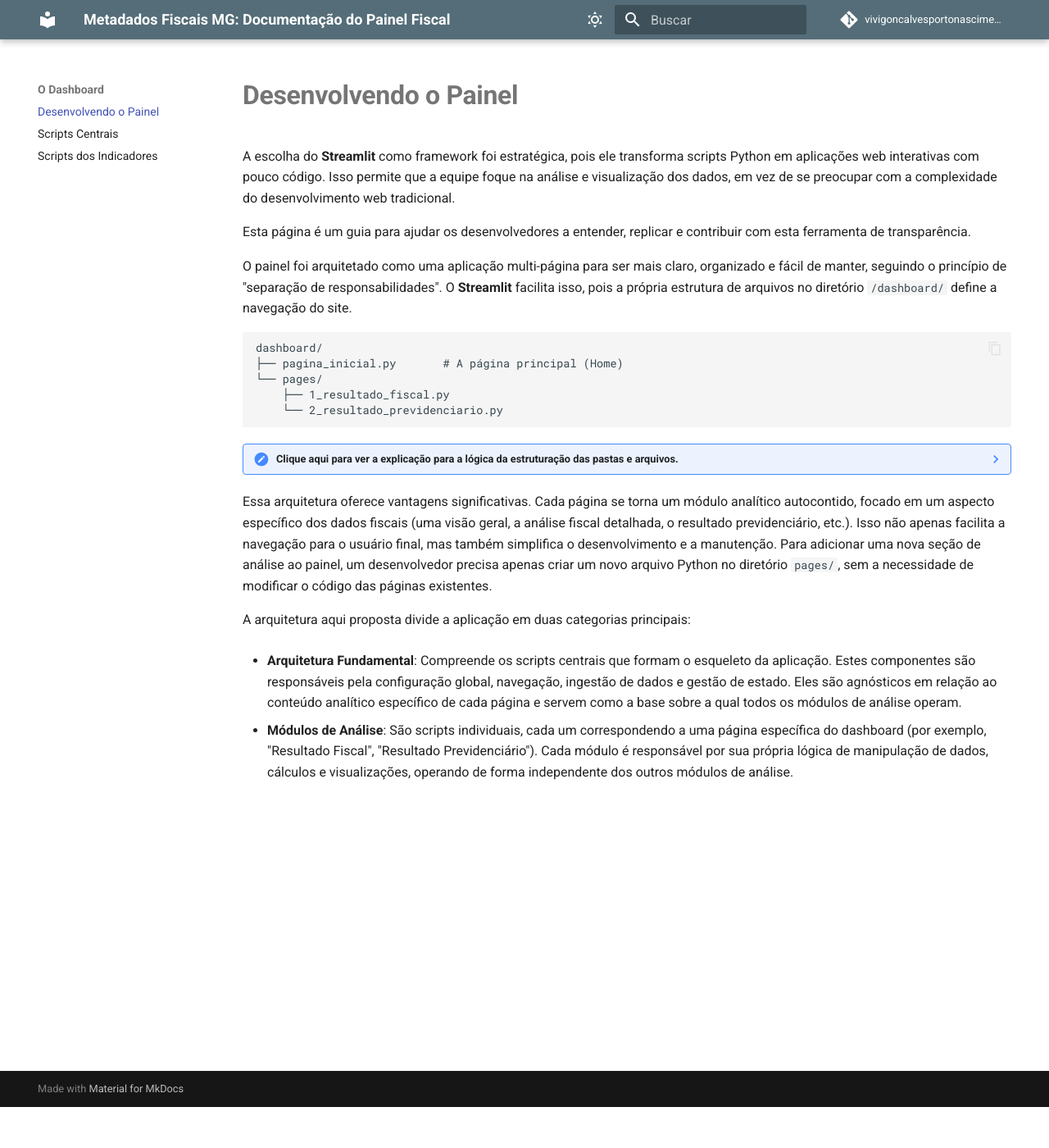
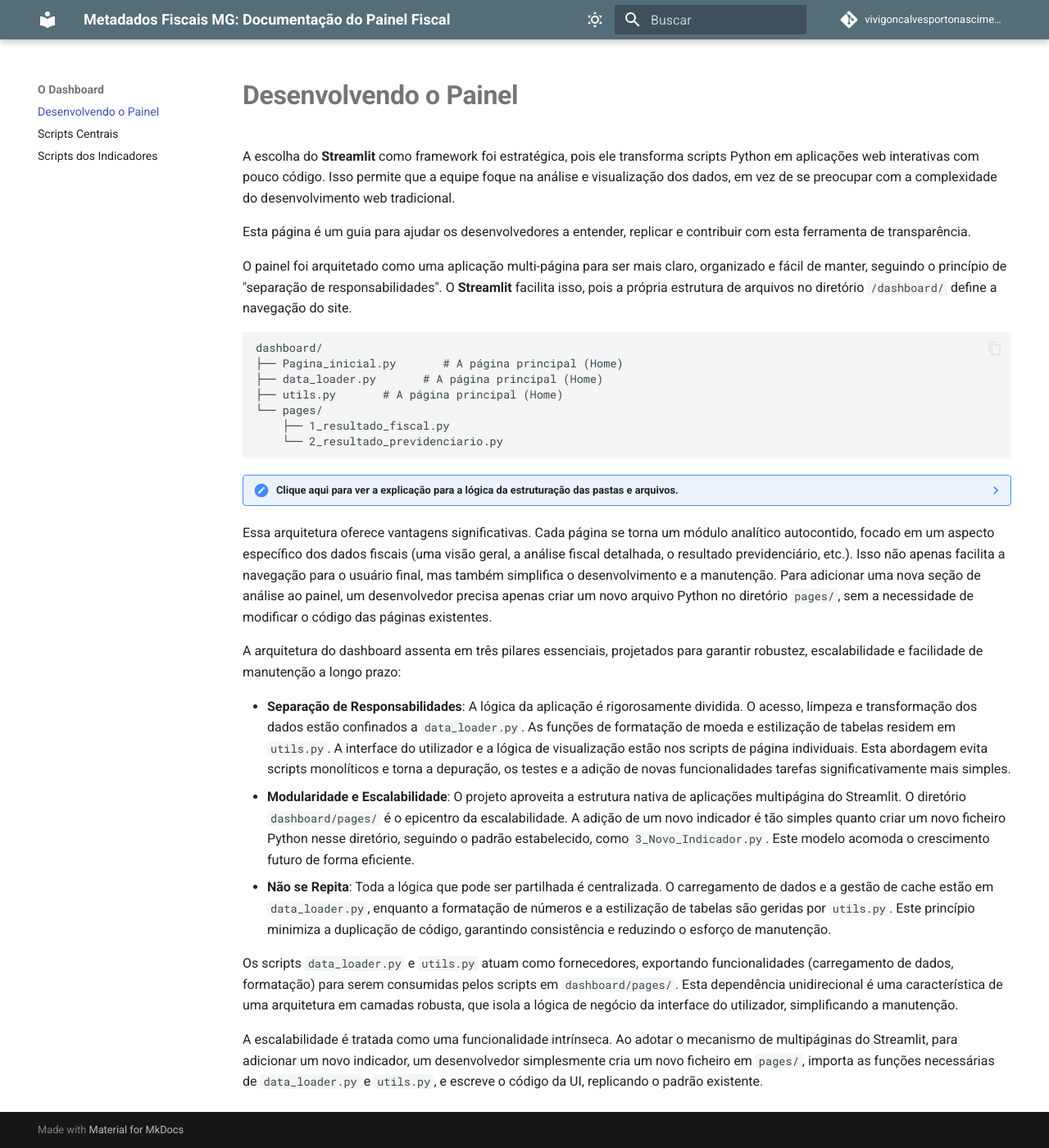
Before and after one commit to vivigoncalvesportonascimento/site-painel-situacao-fiscal, an MkDocs documentation site: the page built from docs/dashboard/desenvolvendo_painel.md, in a window 1280 px wide and 1400 px high, scrolled down 50 px. Shown: the whole window at 82% size. Built offline with MkDocs 1.6.1 and Material for MkDocs 9.7.7, drawn with Linux system fonts in a browser that asks for light colours; comment, search, counter and statistics services are not loaded.

Commit message:
Altera a seção desenvolvendo o painel

````diff
--- a/docs/dashboard/desenvolvendo_painel.md
+++ b/docs/dashboard/desenvolvendo_painel.md
@@ -8,7 +8,9 @@
 
 ```
 dashboard/
-├── pagina_inicial.py       # A página principal (Home)
+├── Pagina_inicial.py       # A página principal (Home)
+├── data_loader.py       # A página principal (Home)
+├── utils.py       # A página principal (Home)
 └── pages/
     ├── 1_resultado_fiscal.py
     └── 2_resultado_previdenciario.py
@@ -20,10 +22,15 @@
     -  **Páginas Adicionais**: Qualquer arquivo Python (`.py`) colocado dentro de um subdiretório chamado `pages/` é automaticamente detectado pelo Streamlit e adicionado como um item de navegação em uma barra lateral.
     -  **Ordenação da Navegação**: O Streamlit ordena as páginas na barra de navegação alfabeticamente pelo nome do arquivo. Para forçar uma ordem específica, pode-se prefixar os nomes dos arquivos com números e um sublinhado (ex: 1_, 2_,...), como demonstrado na estrutura acima.
 
-Essa arquitetura oferece vantagens significativas. Cada página se torna um módulo analítico autocontido, focado em um aspecto específico dos dados fiscais (uma visão geral, a análise fiscal detalhada, o resultado previdenciário, etc.). Isso não apenas facilita a navegação para o usuário final, mas também simplifica o desenvolvimento e a manutenção. Para adicionar uma nova seção de análise ao painel, um desenvolvedor precisa apenas criar um novo arquivo Python no diretório `pages/`, sem a necessidade de modificar o código das páginas existentes.
+Essa arquitetura oferece vantagens significativas. Cada página se torna um módulo analítico autocontido, focado em um aspecto específico dos dados fiscais (uma visão geral, a análise fiscal detalhada, o resultado previdenciário, etc.).
+Isso não apenas facilita a navegação para o usuário final, mas também simplifica o desenvolvimento e a manutenção. Para adicionar uma nova seção de análise ao painel, um desenvolvedor precisa apenas criar um novo arquivo Python no diretório `pages/`, sem a necessidade de modificar o código das páginas existentes.
 
-A arquitetura aqui proposta divide a aplicação em duas categorias principais:
+A arquitetura do dashboard assenta em três pilares essenciais, projetados para garantir robustez, escalabilidade e facilidade de manutenção a longo prazo:
 
-- **Arquitetura Fundamental**: Compreende os scripts centrais que formam o esqueleto da aplicação. Estes componentes são responsáveis pela configuração global, navegação, ingestão de dados e gestão de estado. Eles são agnósticos em relação ao conteúdo analítico específico de cada página e servem como a base sobre a qual todos os módulos de análise operam.
+- **Separação de Responsabilidades**: A lógica da aplicação é rigorosamente dividida. O acesso, limpeza e transformação dos dados estão confinados a `data_loader.py`. As funções de formatação de moeda e estilização de tabelas residem em `utils.py`. A interface do utilizador e a lógica de visualização estão nos scripts de página individuais. Esta abordagem evita scripts monolíticos e torna a depuração, os testes e a adição de novas funcionalidades tarefas significativamente mais simples.
+- **Modularidade e Escalabilidade**: O projeto aproveita a estrutura nativa de aplicações multipágina do Streamlit. O diretório `dashboard/pages/` é o epicentro da escalabilidade. A adição de um novo indicador é tão simples quanto criar um novo ficheiro Python nesse diretório, seguindo o padrão estabelecido, como `3_Novo_Indicador.py`. Este modelo acomoda o crescimento futuro de forma eficiente.
+- **Não se Repita**: Toda a lógica que pode ser partilhada é centralizada. O carregamento de dados e a gestão de cache estão em `data_loader.py`, enquanto a formatação de números e a estilização de tabelas são geridas por `utils.py`. Este princípio minimiza a duplicação de código, garantindo consistência e reduzindo o esforço de manutenção.
 
-- **Módulos de Análise**: São scripts individuais, cada um correspondendo a uma página específica do dashboard (por exemplo, "Resultado Fiscal", "Resultado Previdenciário"). Cada módulo é responsável por sua própria lógica de manipulação de dados, cálculos e visualizações, operando de forma independente dos outros módulos de análise.
+Os scripts `data_loader.py` e `utils.py` atuam como fornecedores, exportando funcionalidades (carregamento de dados, formatação) para serem consumidas pelos scripts em `dashboard/pages/`. Esta dependência unidirecional é uma característica de uma arquitetura em camadas robusta, que isola a lógica de negócio da interface do utilizador, simplificando a manutenção.
+
+A escalabilidade é tratada como uma funcionalidade intrínseca. Ao adotar o mecanismo de multipáginas do Streamlit, para adicionar um novo indicador, um desenvolvedor simplesmente cria um novo ficheiro em `pages/`, importa as funções necessárias de `data_loader.py` e `utils.py`, e escreve o código da UI, replicando o padrão existente.
--- a/mkdocs.yml
+++ b/mkdocs.yml
@@ -52,8 +52,8 @@
     - 'Ferramentas Utilizadas': 'projeto/ferramentas.md'
   - 'Metodologia de Dados':
     - 'Fontes de Dados': 'dados/fontes_dados.md'
-    - 'Pipeline de ETL': 'dados/pipeline_etl.md'
-    - 'Padrão Frictionless': 'dados/padrao_frictionless.md'
+    - 'Pipeline e ETL': 'dados/pipeline_etl.md'
+    - 'Frictionless e Datapackage': 'dados/padrao_frictionless.md'
   - 'O Dashboard':
     - 'Desenvolvendo o Painel': 'dashboard/desenvolvendo_painel.md'
     - 'Scripts Centrais': 'dashboard/scripts_centrais.md'
````
Also changed, not shown: docs/comunidade/como_contribuir.md (+1 -1 lines), docs/comunidade/como_replicar.md (+1 -1 lines).
